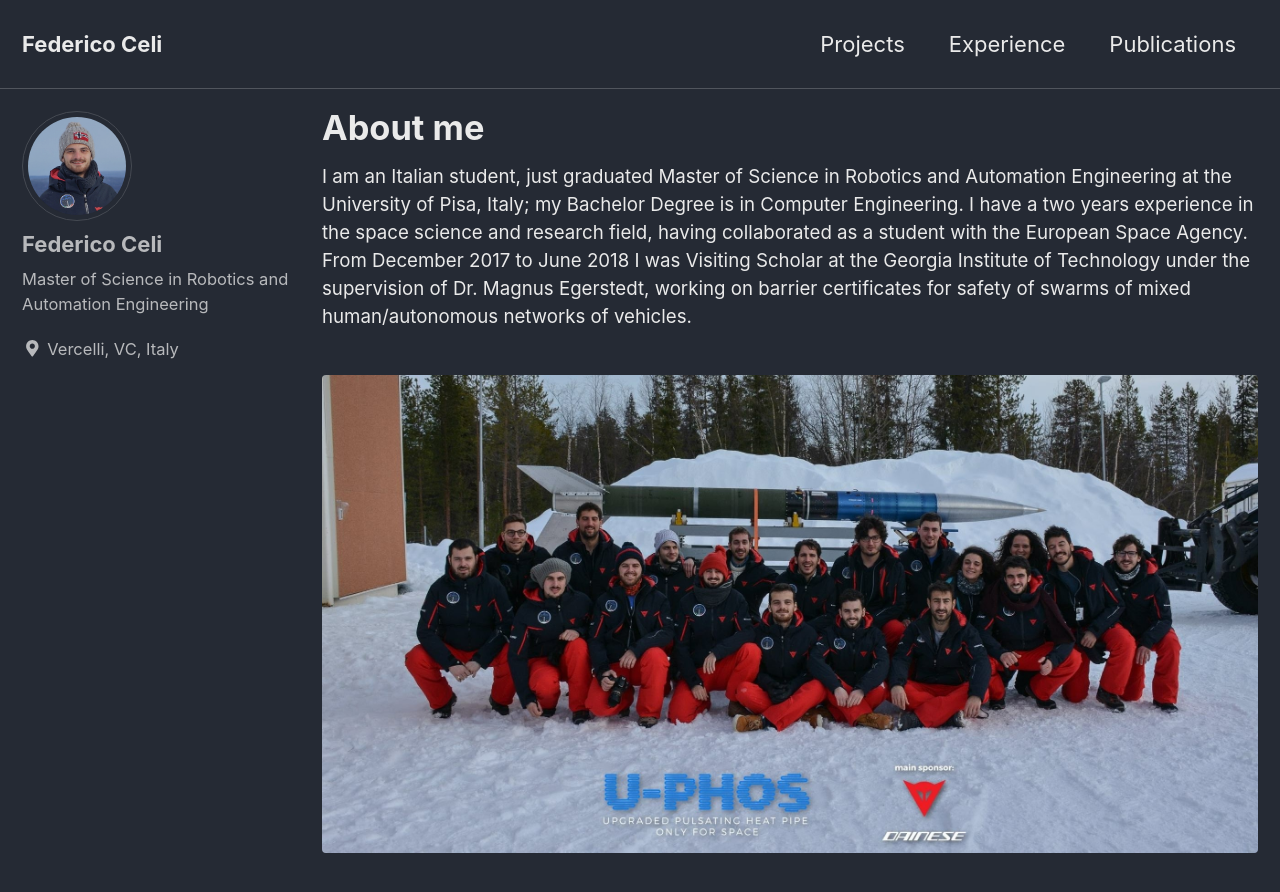
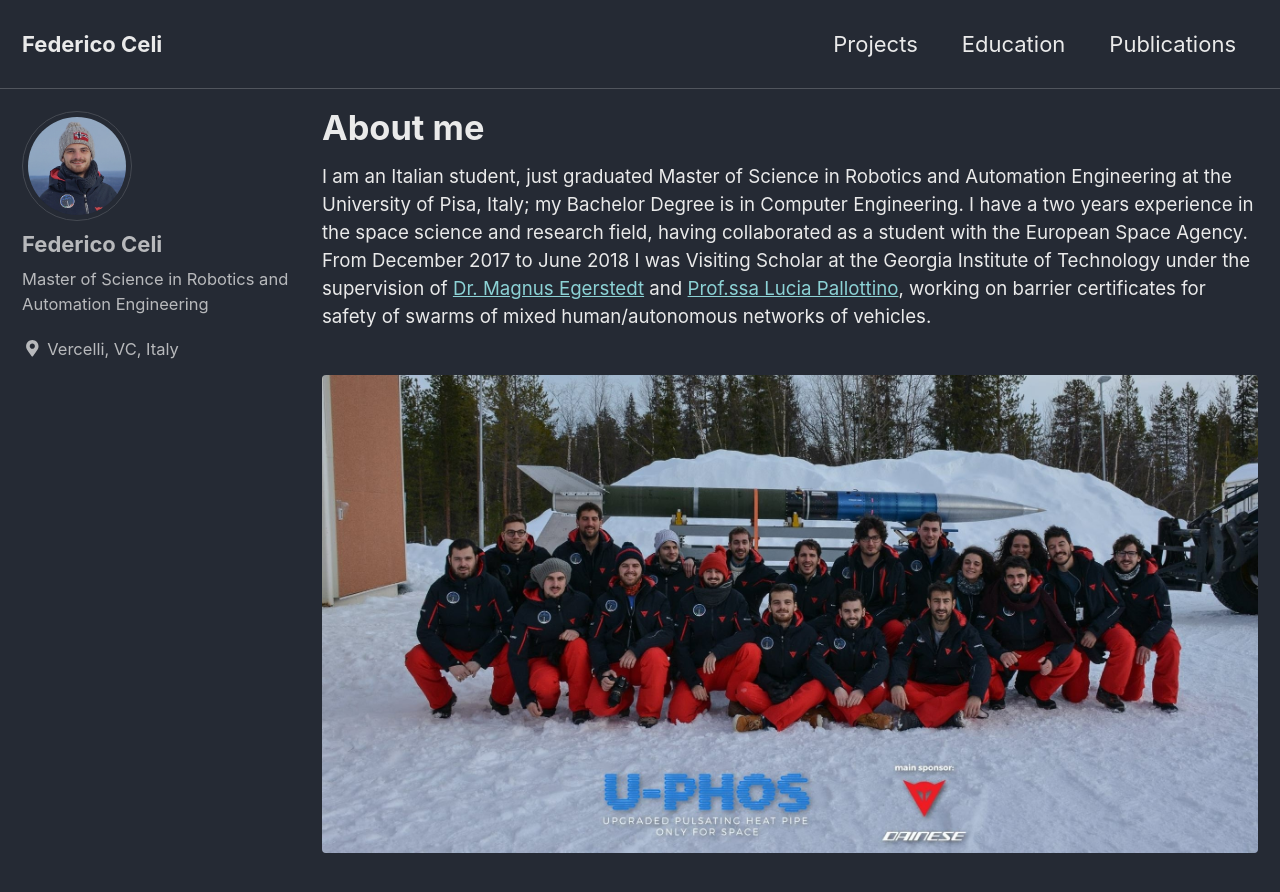
Before and after one commit to federicoceli/federicoceli.github.io, a Jekyll site: the page built from _pages/about.md, in a window 1280 px wide and 900 px high. Shown: the top 892 px of the window. Built offline with Jekyll 4.4.1, drawn with Linux system fonts in a browser that asks for light colours; cached includes are drawn as plain includes.

Commit message:
added education page

```diff
--- a/_data/navigation.yml
+++ b/_data/navigation.yml
@@ -12,7 +12,7 @@ main:
   #   url: /sitemap/
     - title: "Projects"
       url: _pages/projects/
-    - title: "Experience"
-      url: _pages/experience/
+    - title: "Education"
+      url: _pages/education/
     - title: "Publications"
       url: _pages/publications/
--- a/_pages/about.md
+++ b/_pages/about.md
@@ -9,6 +9,6 @@ redirect_from:
 classes: wide
 ---
 
-I am an Italian student, just graduated Master of Science in Robotics and Automation Engineering at the University of Pisa, Italy; my Bachelor Degree is in Computer Engineering. I have a two years experience in the space science and research field, having collaborated as a student with the European Space Agency. From December 2017 to June 2018 I was Visiting Scholar at the Georgia Institute of Technology under the supervision of Dr. Magnus Egerstedt, working on barrier certificates for safety of swarms of mixed human/autonomous networks of vehicles.
+I am an Italian student, just graduated Master of Science in Robotics and Automation Engineering at the University of Pisa, Italy; my Bachelor Degree is in Computer Engineering. I have a two years experience in the space science and research field, having collaborated as a student with the European Space Agency. From December 2017 to June 2018 I was Visiting Scholar at the Georgia Institute of Technology under the supervision of [Dr. Magnus Egerstedt](https://magnus.ece.gatech.edu/) and [Prof.ssa Lucia Pallottino](http://www.centropiaggio.unipi.it/~pallottino), working on barrier certificates for safety of swarms of mixed human/autonomous networks of vehicles.
 
 {% include figure image_path="/assets/images/uphos.JPG" alt="U-PHOS group picture" %}
```
Also changed, not shown: _pages/education.md (added, +8 -0 lines), _pages/experience.md (deleted, +0 -10 lines), assets/images/unipi_logo.jpg (added).
